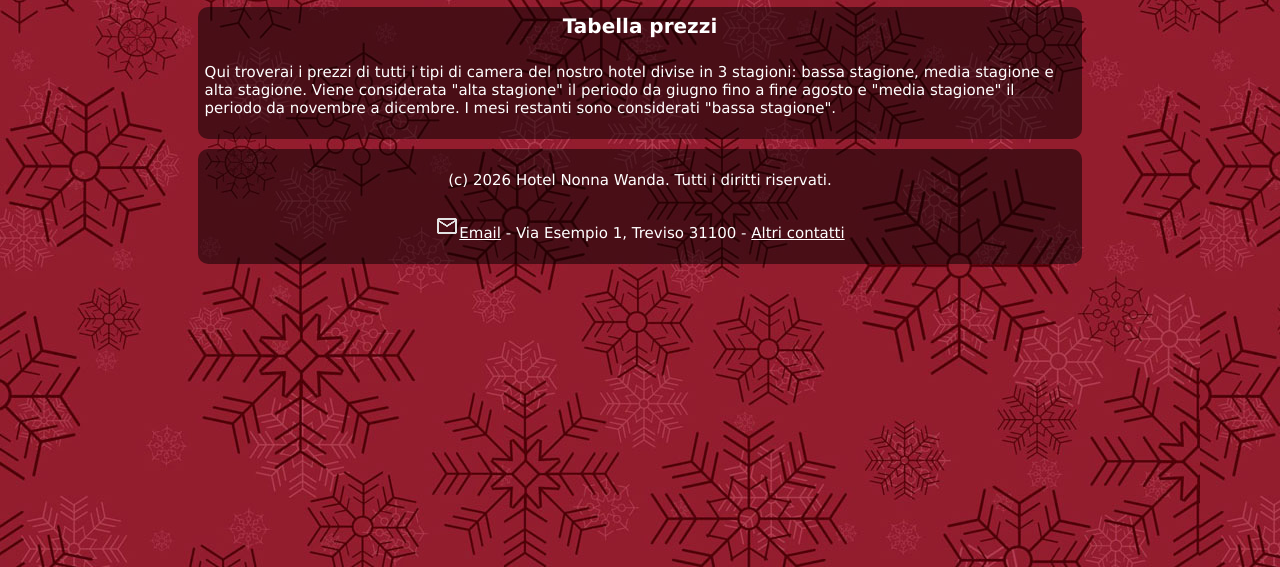
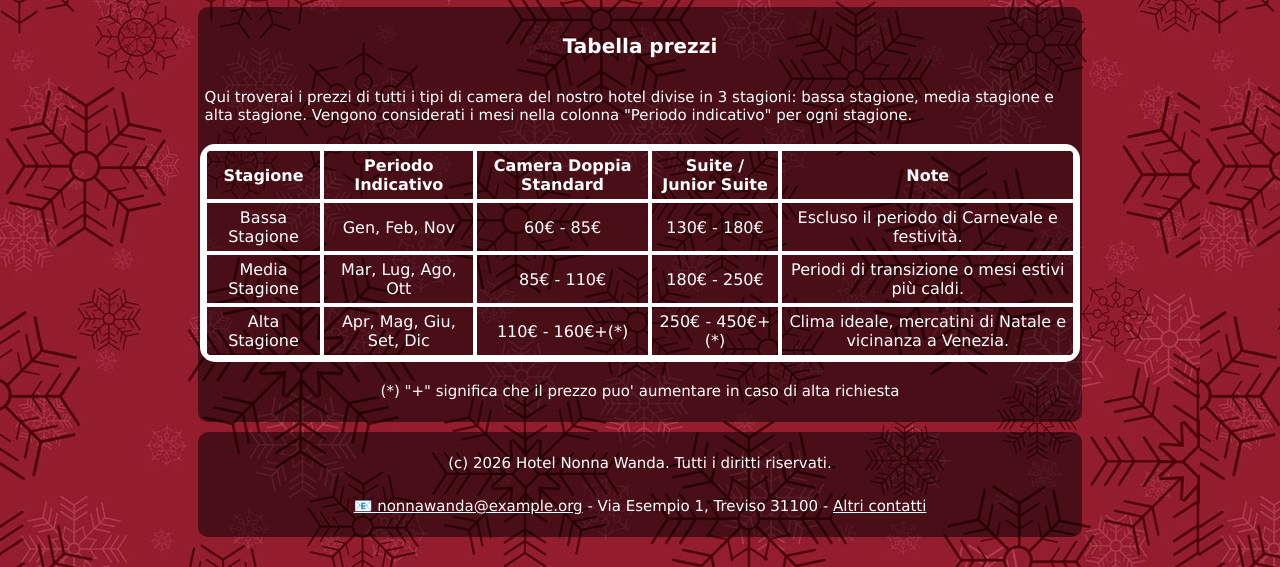
Before and after one commit to giovol/nonnawanda-christmas, a plain HTML site: page prezzi.html in a window 1280 px wide. Shown: the part 233-800 px from the top of the page. Drawn offline with Linux system fonts and the light colour scheme.

Commit message:
Sito finito

```diff
--- a/prezzi.html
+++ b/prezzi.html
@@ -21,18 +21,91 @@
     </div>
 
     <div class="trasparente">
-        <p class="titolo-testo" id="tabella-prezzi">Tabella prezzi</p>
-        <p class="testo">Qui troverai i prezzi di tutti i tipi di camera del nostro hotel divise in 3 stagioni: bassa stagione, media stagione e alta stagione. Viene considerata "alta stagione" il periodo da giugno fino a fine agosto e "media stagione" il periodo da novembre a dicembre. I mesi restanti sono considerati "bassa stagione".</p>
+        <p class="titolo-testo">Tabella prezzi</p>
+        <p class="testo">Qui troverai i prezzi di tutti i tipi di camera del nostro hotel divise in 3 stagioni: bassa
+            stagione, media stagione e alta stagione. Vengono considerati i mesi nella colonna "Periodo indicativo" per
+            ogni stagione.</p>
+        <table id="tabella-prezzi" border="5" bordercolor="white">
+            <tr>
+                <th>
+                    Stagione
+                </th>
+                <th>
+                    Periodo Indicativo
+                </th>
+                <th>
+                    Camera Doppia Standard
+                </th>
+                <th>
+                    Suite / Junior Suite
+                </th>
+                <th>
+                    Note
+                </th>
+            </tr>
+            <tr>
+                <td>
+                    Bassa Stagione
+                </td>
+                <td>
+                    Gen, Feb, Nov
+                </td>
+                <td>
+                    60€ - 85€
+                </td>
+                <td>
+                    130€ - 180€
+                </td>
+                <td>
+                    Escluso il periodo di Carnevale e festività.
+                </td>
+            </tr>
+            <tr>
+                <td>
+                    Media Stagione
+                </td>
+                <td>
+                    Mar, Lug, Ago, Ott
+                </td>
+                <td>
+                    85€ - 110€
+                </td>
+                <td>
+                    180€ - 250€
+                </td>
+                <td>
+                    Periodi di transizione o mesi estivi più caldi.
+                </td>
+            </tr>
+            <tr>
+                <td>
+                    Alta Stagione
+                </td>
+                <td>
+                    Apr, Mag, Giu, Set, Dic
+                </td>
+                <td>
+                    110€ - 160€+(*)
+                </td>
+                <td>
+                    250€ - 450€+(*)
+                </td>
+                <td>
+                    Clima ideale, mercatini di Natale e vicinanza a Venezia.
+                </td>
+            </tr>
+        </table>
+        <p class="testo" style="text-align: center;">(*) "+" significa che il prezzo puo' aumentare in caso di alta richiesta</p>
     </div>
 
     <!-- Footer -->
     <div class="trasparente">
         <p style="text-align:center" class="testo">(c) 2026 Hotel Nonna Wanda. Tutti i diritti riservati.</p>
-            <p class="testo" style="text-align: center;">
-                <a href="mailto:nonnawanda@example.com" style="color:white" alt="Email"><img src="img/email.png">Email</a>
-                 - Via Esempio 1, Treviso 31100 -
-                <a href="contatti.html" style="color:white">Altri contatti</a>
-            </p>
+        <p class="testo" style="text-align: center;">
+            <a href="mailto:nonnawanda@example.com" style="color:white">📧 nonnawanda@example.org</a>
+            - Via Esempio 1, Treviso 31100 -
+            <a href="contatti.html" style="color:white">Altri contatti</a>
+        </p>
     </div>
 </body>
 
```
Also changed, not shown: contatti.html (+2 -3 lines), index.html (+10 -8 lines), servizi.html (+19 -5 lines), treviso.html (added, +140 -0 lines), img/canali.jpg (added), img/mura.jpg (added), img/piazza2.avif (added), img/stanza.jpg (added), img/suite.jpg (added), img/tiramisu.webp (added), img/urbspicta.jpg (added).
